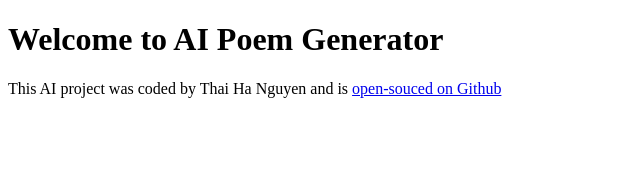
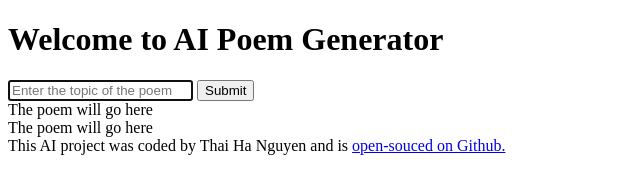
Before and after one commit to thaihanguyen98/ai-poem-generator, a plain HTML site: page index.html in a window 1280 px wide. Shown: the whole page, without its empty margins (0-640 px from the left). Drawn offline with Linux system fonts and the light colour scheme.

Commit message:
Added the basic HTML structure

```diff
--- a/index.html
+++ b/index.html
@@ -7,15 +7,33 @@
     <link rel="stylesheet" href="src/style.css" />
   </head>
   <body>
-    <h1>Welcome to AI Poem Generator</h1>
-
+    <header>
+      <h1>Welcome to AI Poem Generator</h1>
+    </header>
+    <main>
+      <form>
+        <input
+          type="text"
+          placeholder="Enter the topic of the poem"
+          autofocus
+          required
+          autocomplete="off"
+        />
+        <input type="submit" />
+      </form>
+      <div>
+        The poem will go here
+        <br />
+        The poem will go here
+      </div>
+    </main>
     <footer>
       This AI project was coded by Thai Ha Nguyen and is
       <a
         href="https://github.com/thaihanguyen98/ai-poem-generator"
         rel="noopener noreferrer"
         target="_blank"
-        >open-souced on Github</a
+        >open-souced on Github.</a
       >
     </footer>
     <script src="src/index.js"></script>
```
